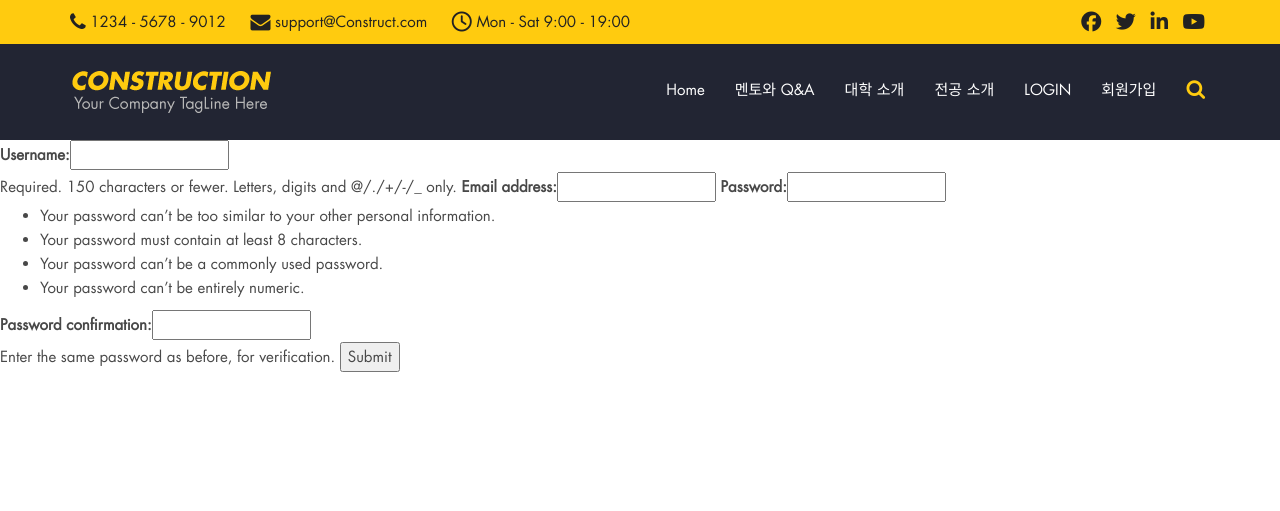
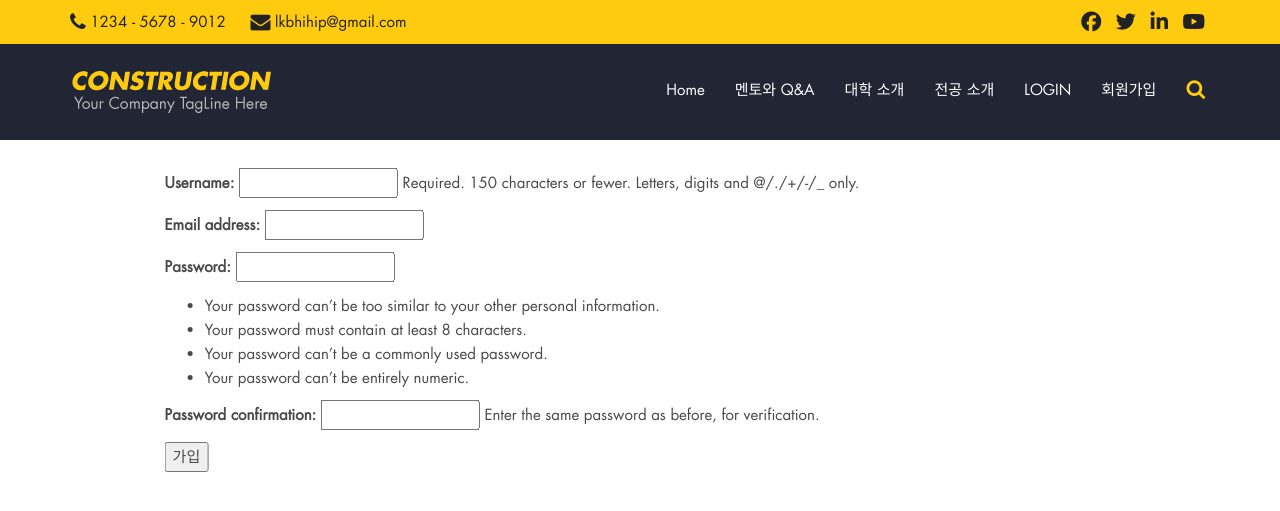
Before and after one commit to highmentor/high_mento, a Django app: page /accounts/signup/ in a window 1280 px wide. Shown: the top 511 px of the page. Run offline with Django 3.2, Linux system fonts and the light colour scheme; some libraries are stand-ins or nearby versions.

Commit message:
질문하기 수정

```diff
--- a/accounts/templates/accounts/sign_up.html
+++ b/accounts/templates/accounts/sign_up.html
@@ -1,10 +1,11 @@
 {% extends 'base.html' %}
 
 {% block content %}
-<form method='post'>
-    {%csrf_token%}
-    {{form}}
-    <input type="submit">
-
-</form>
+        <div class="layer">
+    <form method='post'>
+        {%csrf_token%}
+        {{form.as_p}}
+        <input type="submit" value = "가입">
+    </form>
+            </div>
 {% endblock %}
--- a/questions/templates/questions/question_list.html
+++ b/questions/templates/questions/question_list.html
@@ -2,7 +2,7 @@
 
 {%block content%}
 <div class="container text-center testimonial_area">
-    <input class="btn know_btn" type="submit" value="질문 하기">
+    <a href="{% url 'questions:create' %}" class="btn know_btn">질문 하기</a>
     </div>
 <!--<a href="{% url 'questions:create'%}"> 글 쓰기 </a>-->
 <section id="testimonial">
--- /dev/null
+++ b/static/css/centered.css
@@ -0,0 +1,6 @@
+.layer{
+  position:absolute;
+  top:40%;
+  left:40%;
+  transform:translate(-50%, -50%)
+}
--- a/templates/base.html
+++ b/templates/base.html
@@ -30,14 +30,14 @@
         <link rel="stylesheet" type="text/css" href="{% static 'css/jquery.fancybox.css' %}" media="screen" />
         <!-- Custom stylesheet -->
         <link rel="stylesheet" href="{% static 'css/custom.css' %}" />
+        <link rel="stylesheet" href="{% static 'css/centered.css' %}" />
 
         <!-- Top Navbar -->
             <div class="top_nav">
                 <div class="container">
                     <ul class="list-inline info">
                         <li><a href="#"><span class="fa fa-phone"></span> 1234 - 5678 - 9012</a></li>
-                        <li><a href="#"><span class="fa fa-envelope"></span> support@Construct.com</a></li>
-                        <li><a href="#"><span class="fa fa-clock-o"></span> Mon - Sat 9:00 - 19:00</a></li>
+                        <li><a href="#"><span class="fa fa-envelope"></span> lkbhihip@gmail.com</a></li>
                     </ul>
                     <ul class="list-inline social_icon">
                         <li><a href=""><span class="fa fa-facebook"></span></a></li>
@@ -77,7 +77,7 @@
                     <!-- Navigation -->
                     <div class="collapse navbar-collapse" id="navbar-menu">
                         <ul class="nav navbar-nav menu">
-                            <li><a href="">Home</a></li>
+                            <li><a href="/">Home</a></li>
                             <li><a href="{% url 'questions:list' %}">멘토와 Q&A</a></li>
                             <li><a href="{% url 'universities:list' %}">대학 소개</a></li>
                             <li><a href="{% url 'majors:list' %}">전공 소개</a></li>
```
